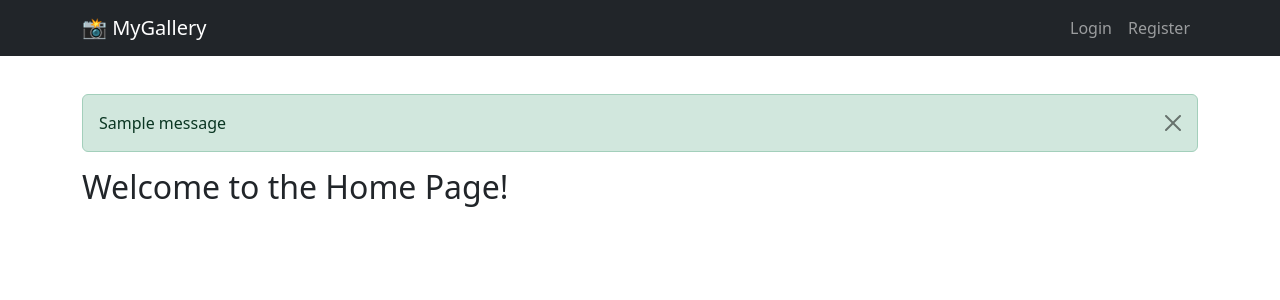
After one commit to omidcodes/photo-sharing-app, a Django app: page / in a window 1280 px wide. The commit adds this page. Shown: the top 300 px of the page. Run offline with Django 5.2, Linux system fonts and the light colour scheme; tables that the repository leaves empty hold one stand-in row (values such as "Sample post"); one stand-in notice (Sample message) is shown.

Commit message:
Polish some pages

```diff
--- a/MyDjangoProject/urls.py
+++ b/MyDjangoProject/urls.py
@@ -1,9 +1,11 @@
 from django.contrib import admin
 from django.urls import path, include
+from pictures_app import views as pictures_app_views
+
 
 urlpatterns = [
+    path('', pictures_app_views.home_view, name='home'),
     path('admin/', admin.site.urls),
     path('pictures/', include('pictures_app.urls')),
     path('users/', include('users_app.urls')),
-
 ]
--- /dev/null
+++ b/pictures_app/templates/base.html
@@ -0,0 +1,74 @@
+<!-- templates/base.html -->
+<!DOCTYPE html>
+<html lang="en">
+<head>
+    <meta charset="UTF-8">
+    <title>{% block title %}My Gallery{% endblock %}</title>
+    <meta name="viewport" content="width=device-width, initial-scale=1">
+
+    <!-- Bootstrap 5 CDN -->
+    <link href="https://cdn.jsdelivr.net/npm/bootstrap@5.3.0/dist/css/bootstrap.min.css" rel="stylesheet">
+
+    <style>
+        body {
+            padding-top: 70px;
+        }
+    </style>
+</head>
+<body>
+
+<!-- Navbar -->
+<nav class="navbar navbar-expand-lg navbar-dark bg-dark fixed-top">
+    <div class="container">
+        <a class="navbar-brand" href="/">📸 MyGallery</a>
+        <button class="navbar-toggler" type="button" data-bs-toggle="collapse"
+                data-bs-target="#navbarNav" aria-controls="navbarNav"
+                aria-expanded="false" aria-label="Toggle navigation">
+            <span class="navbar-toggler-icon"></span>
+        </button>
+
+        <div class="collapse navbar-collapse" id="navbarNav">
+            <ul class="navbar-nav ms-auto">
+                {% if user.is_authenticated %}
+                    <li class="nav-item">
+                        <a class="nav-link" href="{% url 'upload_picture' %}">Upload</a>
+                    </li>
+                    <li class="nav-item">
+                        <a class="nav-link" href="{% url 'logout' %}">Logout</a>
+                    </li>
+                {% else %}
+                    <li class="nav-item">
+                        <a class="nav-link" href="{% url 'login' %}">Login</a>
+                    </li>
+                    <li class="nav-item">
+                        <a class="nav-link" href="{% url 'register' %}">Register</a>
+                    </li>
+                {% endif %}
+            </ul>
+        </div>
+    </div>
+</nav>
+
+<!-- Content Area -->
+<div class="container mt-4">
+
+    <!-- Django Messages -->
+    {% if messages %}
+        <div class="mt-2">
+            {% for message in messages %}
+                <div class="alert alert-{{ message.tags }} alert-dismissible fade show" role="alert">
+                    {{ message }}
+                    <button type="button" class="btn-close" data-bs-dismiss="alert" aria-label="Close"></button>
+                </div>
+            {% endfor %}
+        </div>
+    {% endif %}
+
+    {% block content %}
+    {% endblock %}
+</div>
+
+<!-- Bootstrap JS (optional for navbar toggle and alerts) -->
+<script src="https://cdn.jsdelivr.net/npm/bootstrap@5.3.0/dist/js/bootstrap.bundle.min.js"></script>
+</body>
+</html>
--- /dev/null
+++ b/pictures_app/templates/home.html
@@ -0,0 +1,4 @@
+{% extends "base.html" %}
+{% block content %}
+<h2>Welcome to the Home Page!</h2>
+{% endblock %}
--- a/pictures_app/views.py
+++ b/pictures_app/views.py
@@ -24,3 +24,7 @@ def upload_picture(request):
 def view_pictures(request):
     pictures = PictureModel.objects.all()
     return render(request, 'view_pictures.html', {'pictures': pictures})
+
+
+def home_view(request):
+    return render(request, 'home.html')  # make sure you have a template called home.html
--- a/users_app/views.py
+++ b/users_app/views.py
@@ -2,6 +2,7 @@ from django.shortcuts import render, redirect
 from django.contrib.auth import authenticate, login, logout
 from users_app.forms import RegisterForm
 from django.contrib.auth.forms import AuthenticationForm
+from django.contrib import messages
 
 def register_view(request):
     if request.method == 'POST':
@@ -10,6 +11,7 @@ def register_view(request):
             user = form.save(commit=False)
             user.set_password(form.cleaned_data['password'])  # Hash the password
             user.save()
+            messages.success(request, 'Account created successfully!')
             return redirect('login')
     else:
         form = RegisterForm()
```
Also changed, not shown: pictures_app/templates/upload_picture.html (+14 -19 lines), pictures_app/templates/view_pictures.html (+19 -16 lines), users_app/templates/login.html (+14 -7 lines), users_app/templates/register.html (+14 -7 lines), db.sqlite3.
